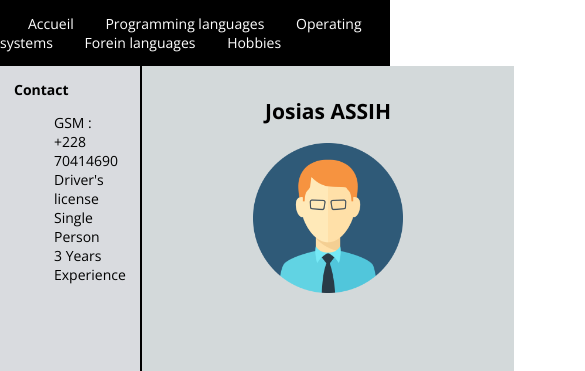
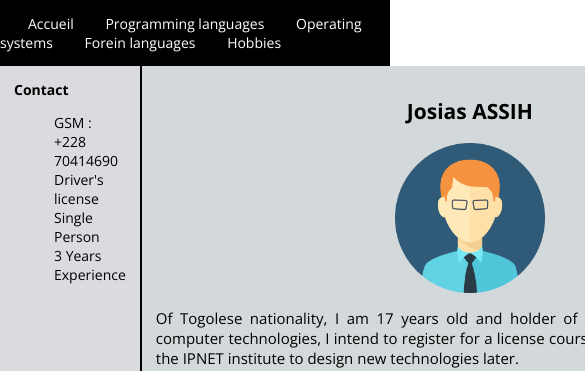
Before and after one commit to alienpya05/CV_html_css.github.io, a plain HTML site: page index.html in a window 390 px wide. Shown: the top 371 px of the page, 585 px wide, since content can reach past the window. Drawn offline with nearby package versions, Linux system fonts and the light colour scheme.

Commit message:
modification de la médiat screen

```diff
--- a/styles.css
+++ b/styles.css
@@ -114,13 +114,12 @@ h3{
 a{
     text-decoration: none;
 }
-@media screen and (max-width:960px) {
+@media screen and (min-width:480px) {
     .tech{
         flex-direction: column;
     }
     p{
       font-size: x-large;
-      padding: 2em 1.5em 1em 1.5em;
 
     }
 }
```
